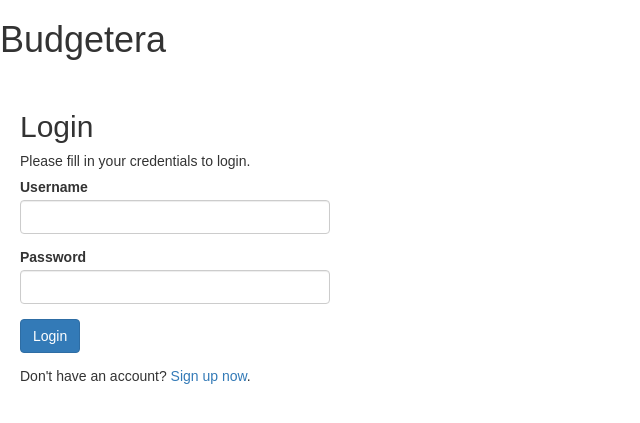
After one commit to PE-Genyo/Vatera, a PHP site: page / in a window 1280 px wide. The commit adds this page. Shown: the top 423 px of the page, without its empty margins (0-640 px from the left). Run offline with PHP 8.4, Linux system fonts and the light colour scheme.

Commit message:
Budgetera v0.1
Bejön az oldal, lehet regisztrálni,belépni,jelszót módosítani.

```diff
--- /dev/null
+++ b/Budgetera/config.php
@@ -0,0 +1,16 @@
+<?php
+/* Database credentials. Assuming you are running MySQL
+server with default setting (user 'root' with no password) */
+define('DB_SERVER', 'localhost');
+define('DB_USERNAME', 'vatera');
+define('DB_PASSWORD', 'vatera123');
+define('DB_NAME', 'vatera');
+
+/* Attempt to connect to MySQL database */
+$link = mysqli_connect(DB_SERVER, DB_USERNAME, DB_PASSWORD, DB_NAME);
+
+// Check connection
+if($link === false){
+    die("ERROR: Could not connect. " . mysqli_connect_error());
+}
+?>
--- /dev/null
+++ b/Budgetera/index.php
@@ -0,0 +1,3 @@
+<?php
+include "login.php";
+?>
--- a/Reg+Li+Lo+Pr/login.php
+++ b/Budgetera/login.php
@@ -1,3 +1,10 @@
+<html>
+    <head>
+    <title>Budget Vatera</title>
+    <h1>Budgetera</h1>
+    </head>
+</html>
+
 <?php
 // Initialize the session
 session_start();
```
Also changed, not shown: Budgetera/logout.php (added, +14 -0 lines), Reg+Li+Lo+Pr/config.php (deleted, +0 -16 lines), Reg+Li+Lo+Pr/logout.php (deleted, +0 -14 lines), Budgetera/register.php (renamed from Reg+Li+Lo+Pr/register.php), Budgetera/reset-password.php (renamed from Reg+Li+Lo+Pr/reset-password.php), Budgetera/welcome.php (renamed from Reg+Li+Lo+Pr/welcome.php).
